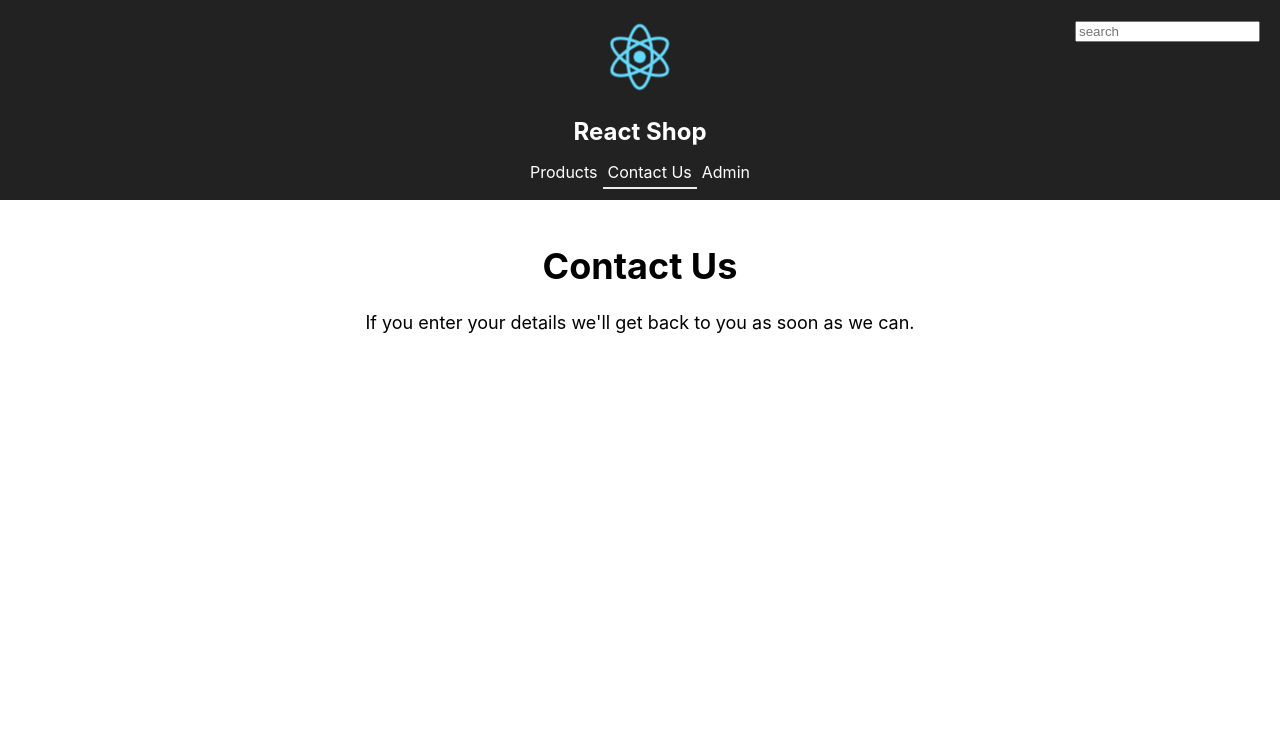
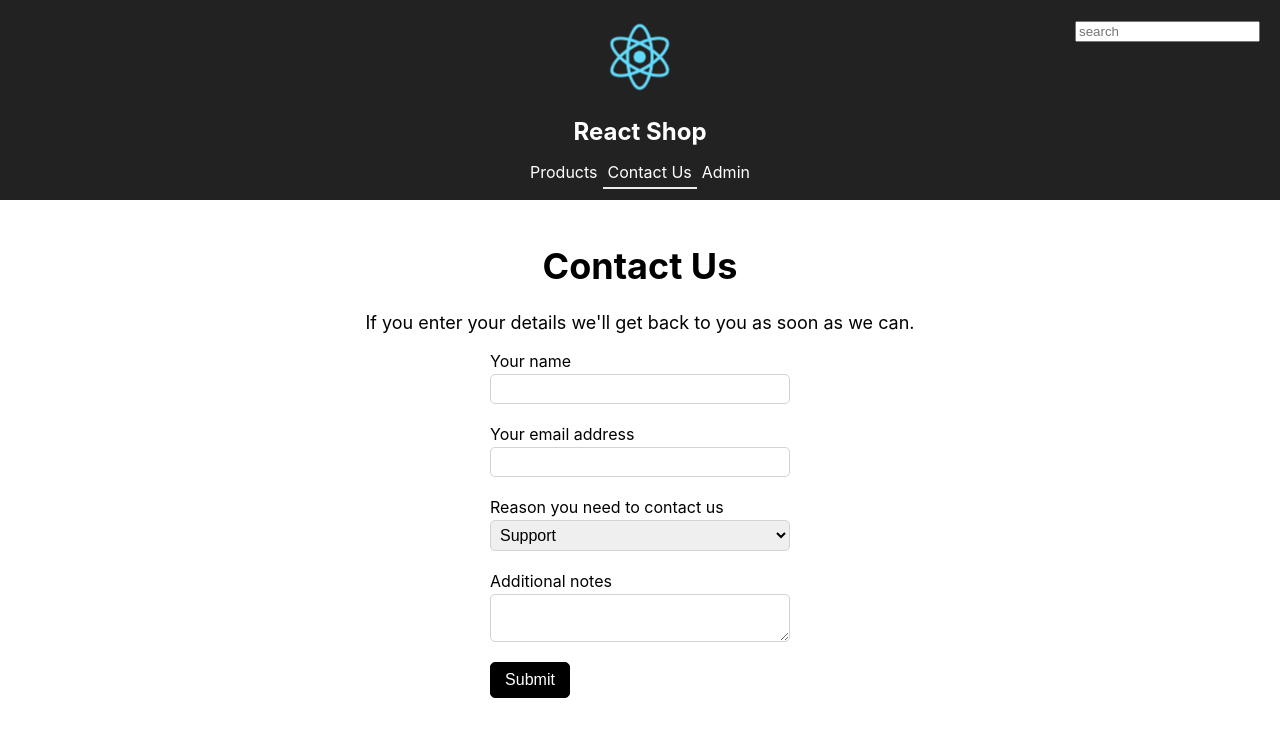
Before and after one commit to darylwalsh/react-typescript-ecommerce, a React (Create React App) app: page /contactus in a window 1280 px wide. Shown: the top 736 px of the page. Built offline with nearby package versions, Linux system fonts and the light colour scheme.

Commit message:
added generic form element creator

```diff
--- /dev/null
+++ b/src/ContactUs.tsx
@@ -0,0 +1,33 @@
+import * as React from 'react'
+import { Form, ISubmitResult, IValues, minLength, required } from './Form'
+
+interface IProps {
+  onSubmit: (values: IValues) => Promise<ISubmitResult>
+}
+
+const ContactUs: React.SFC<IProps> = props => {
+  const handleSubmit = async (values: IValues): Promise<ISubmitResult> => {
+    const result = await props.onSubmit(values)
+    return result
+  }
+  return (
+    <Form
+      onSubmit={handleSubmit}
+      defaultValues={{ name: '', email: '', reason: 'Support', notes: '' }}
+      validationRules={{
+        email: { validator: required },
+        name: [{ validator: required }, { validator: minLength, arg: 2 }]
+      }}>
+      <Form.Field name="name" label="Your name" />
+      <Form.Field name="email" label="Your email address" type="Email" />
+      <Form.Field
+        name="reason"
+        label="Reason you need to contact us"
+        type="Select"
+        options={['Marketing', 'Support', 'Feedback', 'Jobs', 'Other']}
+      />
+      <Form.Field name="notes" label="Additional notes" type="TextArea" />
+    </Form>
+  )
+}
+export default ContactUs
--- a/src/ContactUsPage.tsx
+++ b/src/ContactUsPage.tsx
@@ -1,17 +1,43 @@
-import * as React from "react";
+import * as React from 'react'
+import ContactUs from './ContactUs'
+import { ISubmitResult, IValues } from './Form'
 
-class ContactUsPage extends React.Component {
+const wait = (ms: number): Promise<void> => {
+  return new Promise(resolve => setTimeout(resolve, ms))
+}
+
+class ContactUsPage extends React.Component<{}, {}> {
+  public constructor(props: {}) {
+    super(props)
+    this.state = {
+      email: '',
+      name: '',
+      notes: '',
+      reason: ''
+    }
+  }
   public render() {
     return (
       <div className="page-container">
         <h1>Contact Us</h1>
         <p>
-          If you enter your details we'll get back to you as soon as
-          we can.
+          If you enter your details we'll get back to you as soon as we can.
         </p>
+        <ContactUs onSubmit={this.handleSubmit} />
       </div>
-    );
+    )
+  }
+  private handleSubmit = async (values: IValues): Promise<ISubmitResult> => {
+    await wait(1000) // simulate asynchronous web API call
+    // return {
+    //   errors: {
+    //     email: ["Some is wrong with this"]
+    //   },
+    //   success: false
+    // };
+    return {
+      success: true
+    }
   }
 }
-
-export default ContactUsPage;
+export default ContactUsPage
--- /dev/null
+++ b/src/Form.tsx
@@ -0,0 +1,256 @@
+import * as React from 'react'
+
+export interface IValues {
+  [key: string]: any
+}
+
+interface IFieldProps {
+  name: string
+  label: string
+  type?: 'Text' | 'Email' | 'Select' | 'TextArea'
+  options?: string[]
+}
+
+export interface ISubmitResult {
+  success: boolean
+  errors?: IErrors
+}
+
+interface IFormProps {
+  defaultValues: IValues
+  validationRules: IValidationProp
+  onSubmit: (values: IValues) => Promise<ISubmitResult>
+}
+
+interface IErrors {
+  [key: string]: string[]
+}
+
+interface IState {
+  values: IValues
+  errors: IErrors
+  submitting: boolean
+  submitted: boolean
+}
+interface IFormContext {
+  values: IValues
+}
+const FormContext = React.createContext<IFormContext>({
+  errors: {},
+  values: {}
+})
+interface IFormContext {
+  errors: IErrors
+  values: IValues
+  setValue?: (fieldName: string, value: any) => void
+  validate?: (fieldName: string, value: any) => void
+}
+
+interface IValidation {
+  validator: Validator
+  arg?: any
+}
+
+interface IValidationProp {
+  [key: string]: IValidation | IValidation[]
+}
+
+interface IFormProps {
+  defaultValues: IValues
+  validationRules: IValidationProp
+}
+
+export type Validator = (
+  fieldName: string,
+  values: IValues,
+  args?: any
+) => string
+
+export const required: Validator = (
+  fieldName: string,
+  values: IValues,
+  args?: any
+): string =>
+  values[fieldName] === undefined ||
+  values[fieldName] === null ||
+  values[fieldName] === ''
+    ? 'This must be populated'
+    : ''
+
+export const minLength: Validator = (
+  fieldName: string,
+  values: IValues,
+  length: number
+): string =>
+  values[fieldName] && values[fieldName].length < length
+    ? `This must be at least ${length} characters`
+    : ''
+
+export class Form extends React.Component<IFormProps, IState> {
+  constructor(props: IFormProps) {
+    super(props)
+    const errors: IErrors = {}
+    Object.keys(props.defaultValues).forEach(fieldName => {
+      errors[fieldName] = []
+    })
+    this.state = {
+      errors,
+      submitted: false,
+      submitting: false,
+      values: props.defaultValues
+    }
+  }
+
+  private setValue = (fieldName: string, value: any) => {
+    const newValues = { ...this.state.values, [fieldName]: value }
+    this.setState({ values: newValues })
+  }
+
+  private validate = (fieldName: string, value: any): string[] => {
+    const rules = this.props.validationRules[fieldName]
+    const errors: string[] = []
+    if (Array.isArray(rules)) {
+      rules.forEach(rule => {
+        const error = rule.validator(fieldName, this.state.values, rule.arg)
+        if (error) {
+          errors.push(error)
+        }
+      })
+    } else {
+      if (rules) {
+        const error = rules.validator(fieldName, this.state.values, rules.arg)
+        if (error) {
+          errors.push(error)
+        }
+      }
+    }
+    const newErrors = { ...this.state.errors, [fieldName]: errors }
+    this.setState({ errors: newErrors })
+    return errors
+  }
+
+  private validateForm(): boolean {
+    const errors: IErrors = {}
+    let haveError: boolean = false
+    Object.keys(this.props.defaultValues).map(fieldName => {
+      errors[fieldName] = this.validate(fieldName, this.state.values[fieldName])
+      if (errors[fieldName].length > 0) {
+        haveError = true
+      }
+    })
+    this.setState({ errors })
+    return !haveError
+  }
+
+  private handleSubmit = async (e: React.FormEvent<HTMLFormElement>) => {
+    e.preventDefault()
+    if (this.validateForm()) {
+      this.setState({ submitting: true })
+      const result = await this.props.onSubmit(this.state.values)
+      this.setState({
+        errors: result.errors || {},
+        submitted: result.success,
+        submitting: false
+      })
+    }
+  }
+
+  public static Field: React.SFC<IFieldProps> = props => {
+    const { name, label, type, options } = props
+    const handleChange = (
+      e:
+        | React.ChangeEvent<HTMLInputElement>
+        | React.ChangeEvent<HTMLTextAreaElement>
+        | React.ChangeEvent<HTMLSelectElement>,
+      context: IFormContext
+    ) => {
+      if (context.setValue) {
+        context.setValue(props.name, e.currentTarget.value)
+      }
+    }
+    const handleBlur = (
+      e:
+        | React.FocusEvent<HTMLInputElement>
+        | React.FocusEvent<HTMLTextAreaElement>
+        | React.FocusEvent<HTMLSelectElement>,
+      context: IFormContext
+    ) => {
+      if (context.validate) {
+        context.validate(props.name, e.currentTarget.value)
+      }
+    }
+    return (
+      <FormContext.Consumer>
+        {context => (
+          <div className="form-group">
+            <label htmlFor={name}>{label}</label>
+            {(type === 'Text' || type === 'Email') && (
+              <input
+                type={type.toLowerCase()}
+                id={name}
+                value={context.values[name]}
+                onChange={e => handleChange(e, context)}
+                onBlur={e => handleBlur(e, context)}
+              />
+            )}
+            {type === 'TextArea' && (
+              <textarea
+                id={name}
+                value={context.values[name]}
+                onChange={e => handleChange(e, context)}
+                onBlur={e => handleBlur(e, context)}
+              />
+            )}
+            {type === 'Select' && (
+              <select
+                value={context.values[name]}
+                onChange={e => handleChange(e, context)}
+                onBlur={e => handleBlur(e, context)}>
+                {options &&
+                  options.map(option => (
+                    <option key={option} value={option}>
+                      {option}
+                    </option>
+                  ))}
+              </select>
+            )}
+            {context.errors[name] &&
+              context.errors[name].length > 0 &&
+              context.errors[name].map(error => (
+                <span key={error} className="form-error">
+                  {error}
+                </span>
+              ))}
+          </div>
+        )}
+      </FormContext.Consumer>
+    )
+  }
+
+  public render() {
+    const context: IFormContext = {
+      errors: this.state.errors,
+      setValue: this.setValue,
+      validate: this.validate,
+      values: this.state.values
+    }
+    return (
+      <FormContext.Provider value={context}>
+        <form className="form" noValidate={true} onSubmit={this.handleSubmit}>
+          {this.props.children}
+          <div className="form-group">
+            <button
+              type="submit"
+              disabled={this.state.submitting || this.state.submitted}>
+              Submit
+            </button>
+          </div>
+        </form>
+      </FormContext.Provider>
+    )
+  }
+}
+
+Form.Field.defaultProps = {
+  type: 'Text'
+}
--- a/src/index.css
+++ b/src/index.css
@@ -161,3 +161,49 @@ code {
   height: 100px;
   animation: loader-circle-spin 0.7s linear infinite;
 }
+
+.form {
+  width: 300px;
+  margin: 0px auto 0px auto;
+}
+
+.form-group {
+  display: flex;
+  flex-direction: column;
+  margin-bottom: 20px;
+}
+
+.form-group label {
+  align-self: flex-start;
+  font-size: 16px;
+  margin-bottom: 3px;
+}
+
+.form-group input, select, textarea {
+  font-family: Arial;
+  font-size: 16px;
+  padding: 5px;
+  border: lightgray solid 1px;
+  border-radius: 5px;
+}
+
+.form-error {
+  font-size: 13px;
+  color: red;
+  margin: 3px auto 0px 0px;
+}
+
+.form-group button {
+  font-size: 16px;
+  padding: 8px 5px;
+  width: 80px;
+  border: black solid 1px;
+  border-radius: 5px;
+  background-color: black;
+  color: white;
+}
+.form-group button:disabled {
+  border: gray solid 1px;
+  background-color: gray;
+  cursor: not-allowed;
+}
```
